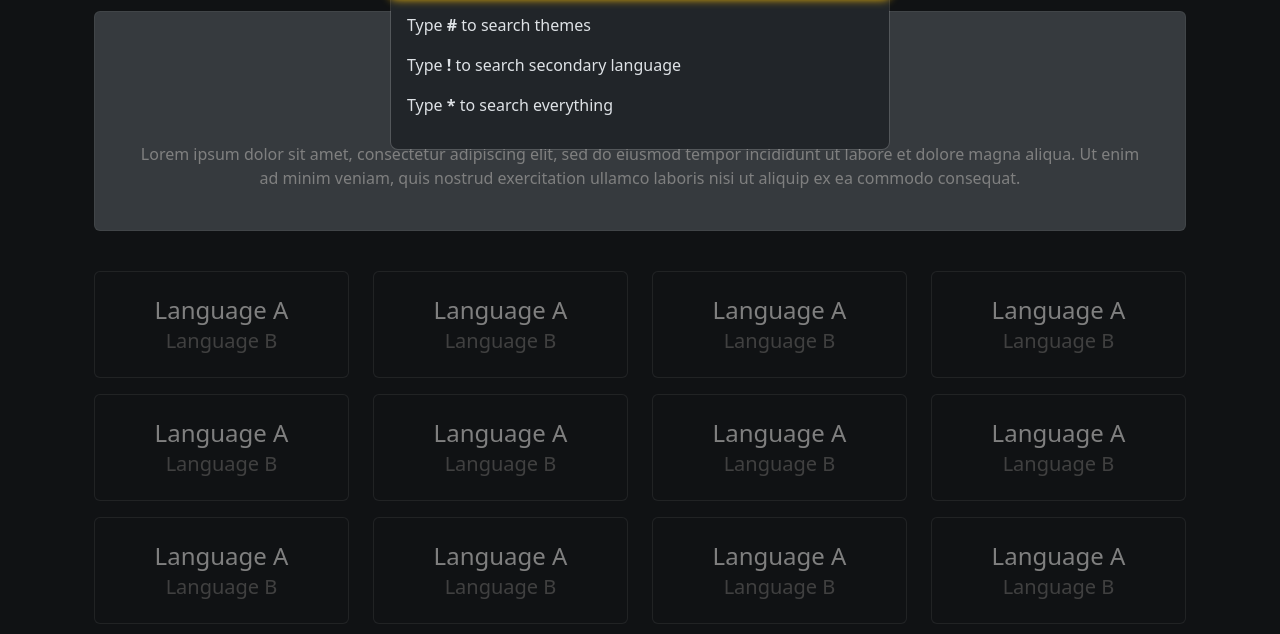
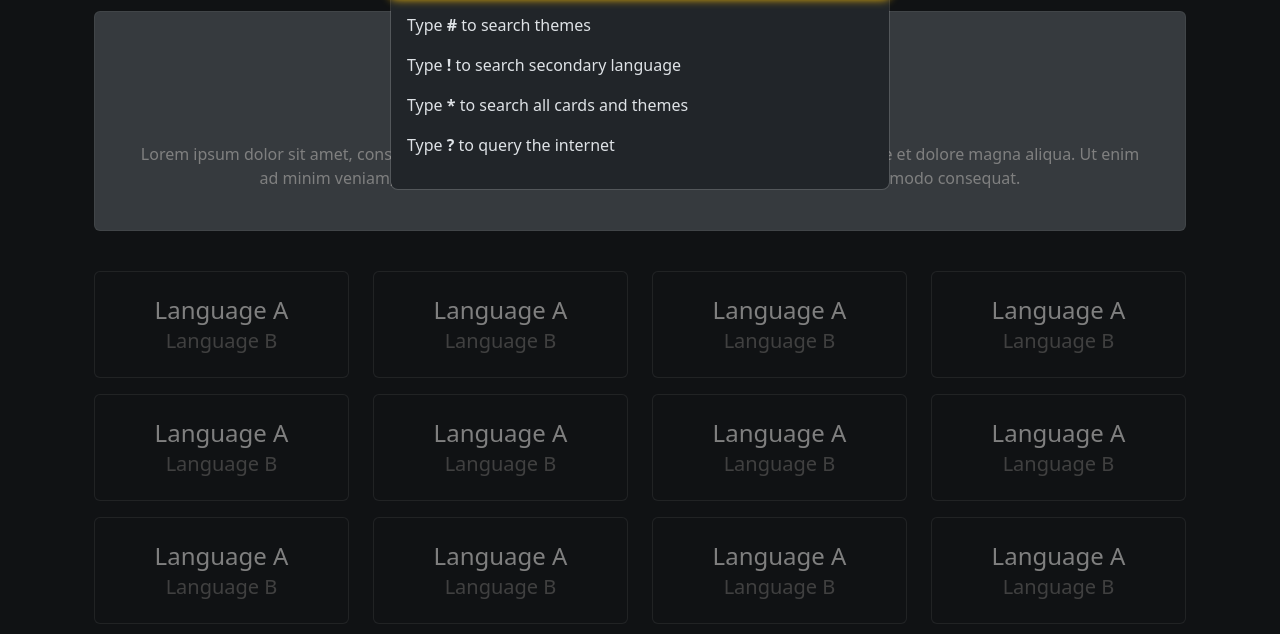
Before and after one commit to dannyramasawmy/bootstrapTest, a plain HTML site: page index.html in a window 1280 px wide. Both pictures are taken after a click on the link "Search". Shown: the part 70-704 px from the top of the page. Drawn offline with nearby package versions, Linux system fonts and the light colour scheme.

Commit message:
add a fourth search modification

```diff
--- a/index.html
+++ b/index.html
@@ -163,7 +163,8 @@
                     <div class="modal-body">
                         <p>Type <b>#</b> to search themes</p>
                         <p>Type <b>!</b> to search secondary language</p>
-                        <p>Type <b>*</b> to search everything</p>
+                        <p>Type <b>*</b> to search all cards and themes</p>
+                        <p>Type <b>?</b> to query the internet</p>
                     </div>
                 </div>
             </div>
```
